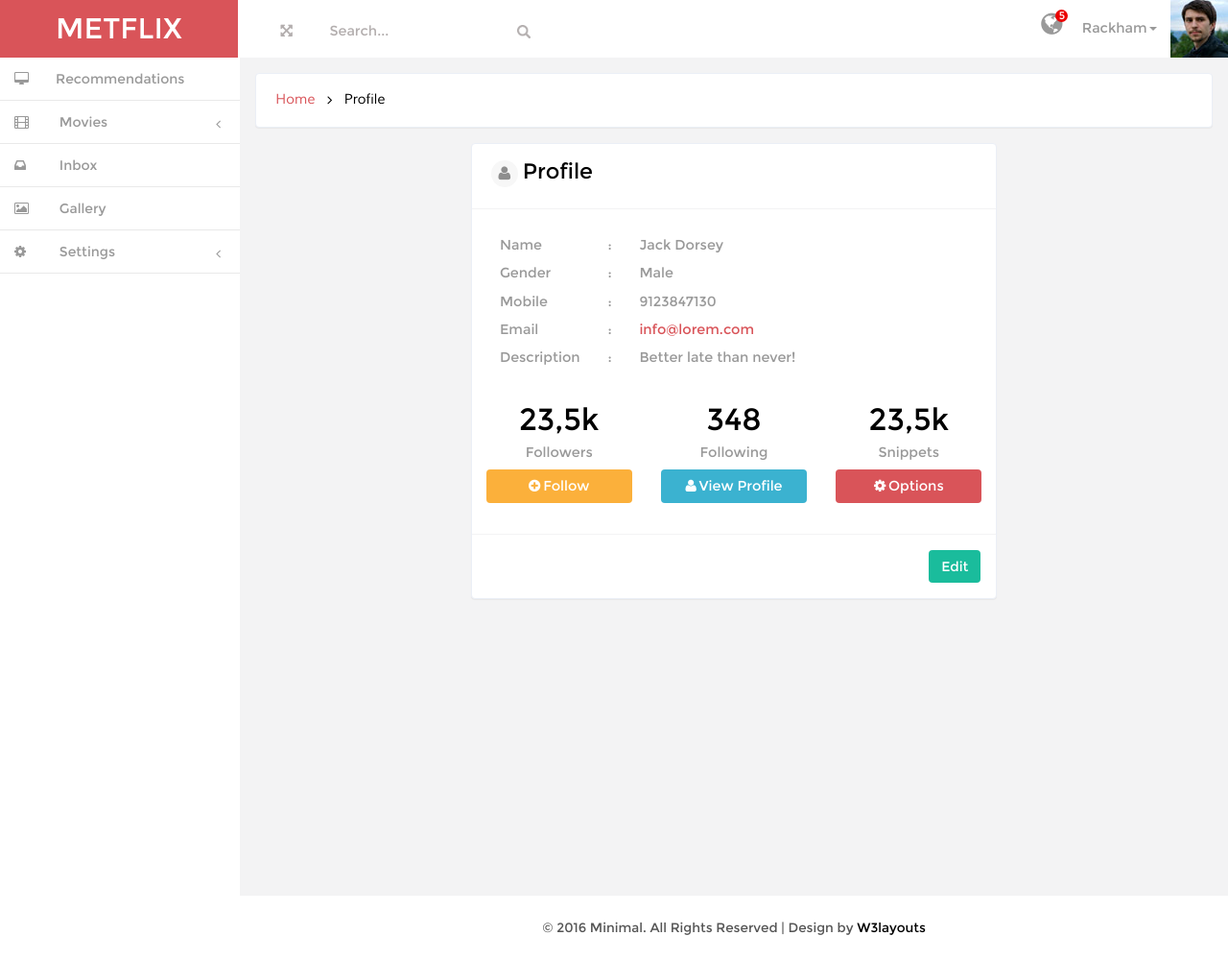
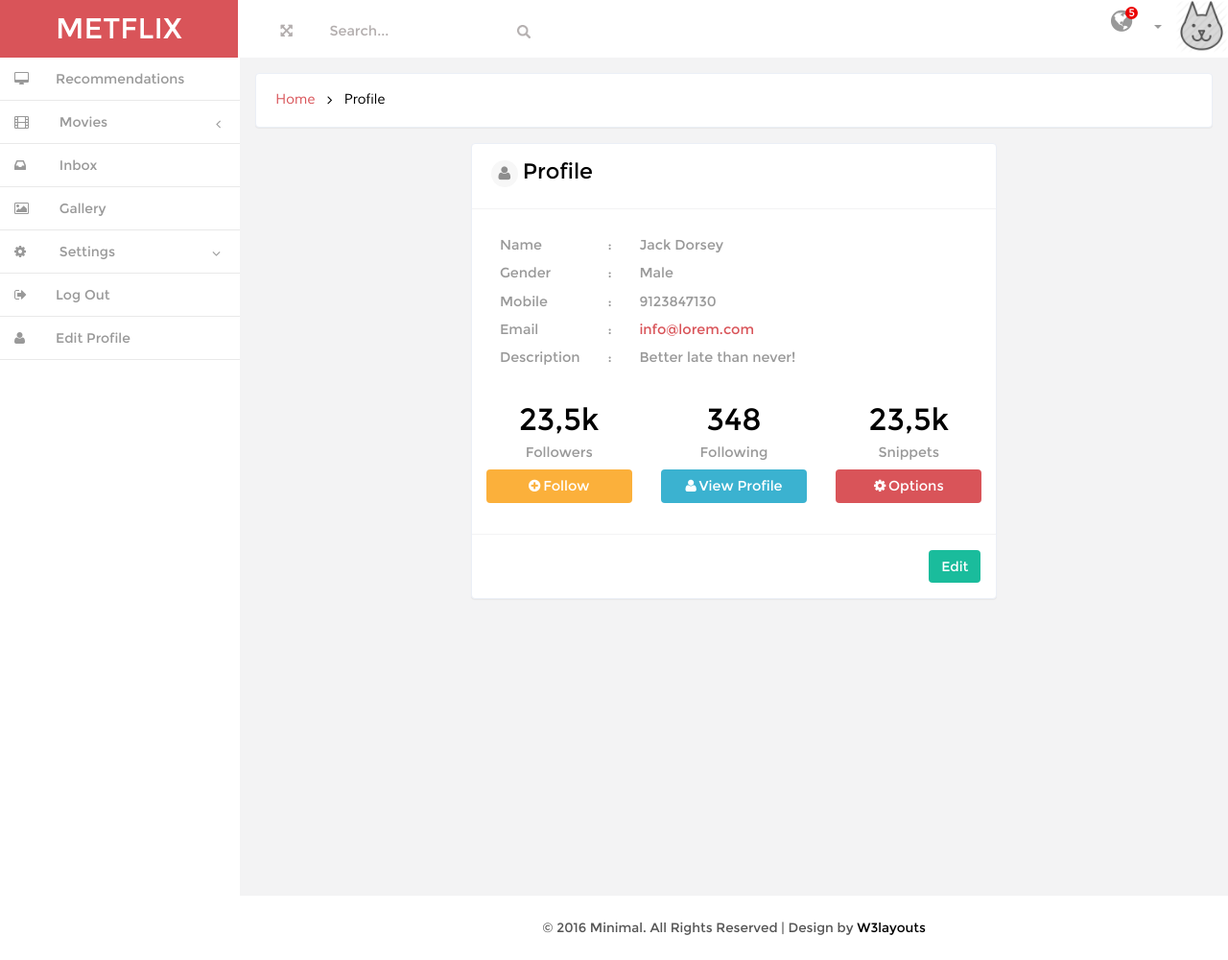
Before and after one commit to hongyangbai/cloud-project, a Flask app: page /profile in a window 1280 px wide. Shown: the whole page at 96% size. Run offline with Flask 2, Linux system fonts and the light colour scheme; some libraries are stand-ins or nearby versions.

Commit message:
ready to implement browsing

```diff
--- a/application.py
+++ b/application.py
@@ -116,6 +116,11 @@
     movie_genre = request.args.get('genre')
 
     if movie_genre == 'action':
+
+        # Codes here
+        ###########################
+
+
         show = "Action Movies"
     elif movie_genre == 'romance':
         show = "Romance Movies"
@@ -144,13 +149,13 @@
 @application.route('/profile')
 def profile():
 
-    return render_template('profile.html')
+    return render_template('profile.html', this_username = page_user)
 
 
 @application.route('/profile-edit')
 def profile_edit():
 
-    return render_template('profile-edit.html')
+    return render_template('profile-edit.html', this_username = page_user)
 
 
 # Main function
--- a/templates/index.html
+++ b/templates/index.html
@@ -106,7 +106,7 @@
 					<li class="dropdown">
 
 
-		              <a href="#" class="dropdown-toggle dropdown-at" data-toggle="dropdown"><span class="name-caret" id="username-head">{{this_username}}<i class="caret"></i></span><img src="../static/styles/images/wo.jpg"></a>
+		              <a href="#" class="dropdown-toggle dropdown-at" data-toggle="dropdown"><span class="name-caret" id="username-head">{{this_username}}<i class="caret"></i></span><img src="../static/styles/images/avt-cat.png"  height="55" width="55"></a>
 		              <ul class="dropdown-menu " role="menu">
 		                <li><a href="profile"><i class="fa fa-user"></i>Edit Profile</a></li>
 		                <li><a href="inbox"><i class="fa fa-envelope"></i>Inbox</a></li>
--- a/templates/profile.html
+++ b/templates/profile.html
@@ -145,12 +145,11 @@
 		              </ul>
 		            </li>
 					<li class="dropdown">
-		              <a href="#" class="dropdown-toggle dropdown-at" data-toggle="dropdown"><span class=" name-caret">Rackham<i class="caret"></i></span><img src="images/wo.jpg"></a>
+		              <a href="#" class="dropdown-toggle dropdown-at" data-toggle="dropdown"><span class=" name-caret">{{this_username}}<i class="caret"></i></span><img src="../static/styles/images/avt-cat.png" height="55" width="55"></a>
 		              <ul class="dropdown-menu " role="menu">
-		                <li><a href="profile.html"><i class="fa fa-user"></i>Edit Profile</a></li>
-		                <li><a href="inbox.html"><i class="fa fa-envelope"></i>Inbox</a></li>
-		                <li><a href="calendar.html"><i class="fa fa-calendar"></i>Calender</a></li>
-		                <li><a href="inbox.html"><i class="fa fa-clipboard"></i>Tasks</a></li>
+		                <li><a href="profile"><i class="fa fa-user"></i>Edit Profile</a></li>
+		                <li><a href="inbox"><i class="fa fa-envelope"></i>Inbox</a></li>
+		                <li><a href="logout"><i class="fa fa-sign-out"></i>Log Out</a></li>
 		              </ul>
 		            </li>
 
@@ -172,13 +171,12 @@
                     <li>
                         <a href="#" class=" hvr-bounce-to-right"><i class="fa fa-film nav_icon"></i> <span class="nav-label">Movies</span><span class="fa arrow"></span></a>
                         <ul class="nav nav-second-level">
-                            <li><a href="graphs.html" class=" hvr-bounce-to-right"> <i class="fa fa-fighter-jet nav_icon"></i>Action</a></li>
-                            <li><a href="maps.html" class=" hvr-bounce-to-right"><i class="fa fa-map-marker nav_icon"></i>Documentary</a></li>
-						<li><a href="typography.html" class=" hvr-bounce-to-right"><i class="fa fa-file-text-o nav_icon"></i>Romance</a></li>
-						<li><a href="typography.html" class=" hvr-bounce-to-right"><i class="fa fa-file-text-o nav_icon"></i>Comedy</a></li>
-						<li><a href="typography.html" class=" hvr-bounce-to-right"><i class="fa fa-file-text-o nav_icon"></i>Drama</a></li>
-						<li><a href="typography.html" class=" hvr-bounce-to-right"><i class="fa fa-file-text-o nav_icon"></i>Thriller</a></li>
-
+                            <li><a href="show_movie?genre=action" class=" hvr-bounce-to-right"> <i class="fa fa-fighter-jet nav_icon"></i>Action</a></li>
+						<li><a href="show_movie?genre=romance" class=" hvr-bounce-to-right"><i class="fa fa-heart nav_icon"></i>Romance</a></li>
+						<li><a href="show_movie?genre=comedy" class=" hvr-bounce-to-right"><i class="fa fa-smile-o nav_icon"></i>Comedy</a></li>
+						<li><a href="show_movie?genre=drama" class=" hvr-bounce-to-right"><i class="fa fa-video-camera nav_icon"></i>Drama</a></li>
+                            <li><a href="show_movie?genre=documentary" class=" hvr-bounce-to-right"><i class="fa fa-book nav_icon"></i>Documentary</a></li>
+						<li><a href="show_movie?genre=thriller" class=" hvr-bounce-to-right"><i class="fa fa-certificate nav_icon"></i>Thriller</a></li>
 					   </ul>
                     </li>
 					 <li>
@@ -196,8 +194,8 @@
                     <li>
                         <a href="#" class=" hvr-bounce-to-right"><i class="fa fa-cog nav_icon"></i> <span class="nav-label">Settings</span><span class="fa arrow"></span></a>
                         <ul class="nav nav-second-level">
-                            <li><a href="signin.html" class=" hvr-bounce-to-right"><i class="fa fa-sign-out nav_icon"></i>Log Out</a></li>
-                            <li><a href="signup.html" class=" hvr-bounce-to-right"><i class="fa fa-user nav_icon"></i>Edit Profile</a></li>
+                            <li><a href="signin" class=" hvr-bounce-to-right"><i class="fa fa-sign-out nav_icon"></i>Log Out</a></li>
+                            <li><a href="profile" class=" hvr-bounce-to-right"><i class="fa fa-user nav_icon"></i>Edit Profile</a></li>
                         </ul>
                     </li>
                 </ul>
@@ -274,7 +272,7 @@
 			</div>
 			<div class="profile-btn">
 
-                <button type="button" href="#" class="btn bg-red">Edit</button>
+                <button type="button" href="profile-edit" class="btn bg-red">Edit</button>
            <div class="clearfix"></div>
 			</div>
 
```
Also changed, not shown: templates/profile-edit.html (+10 -12 lines).
